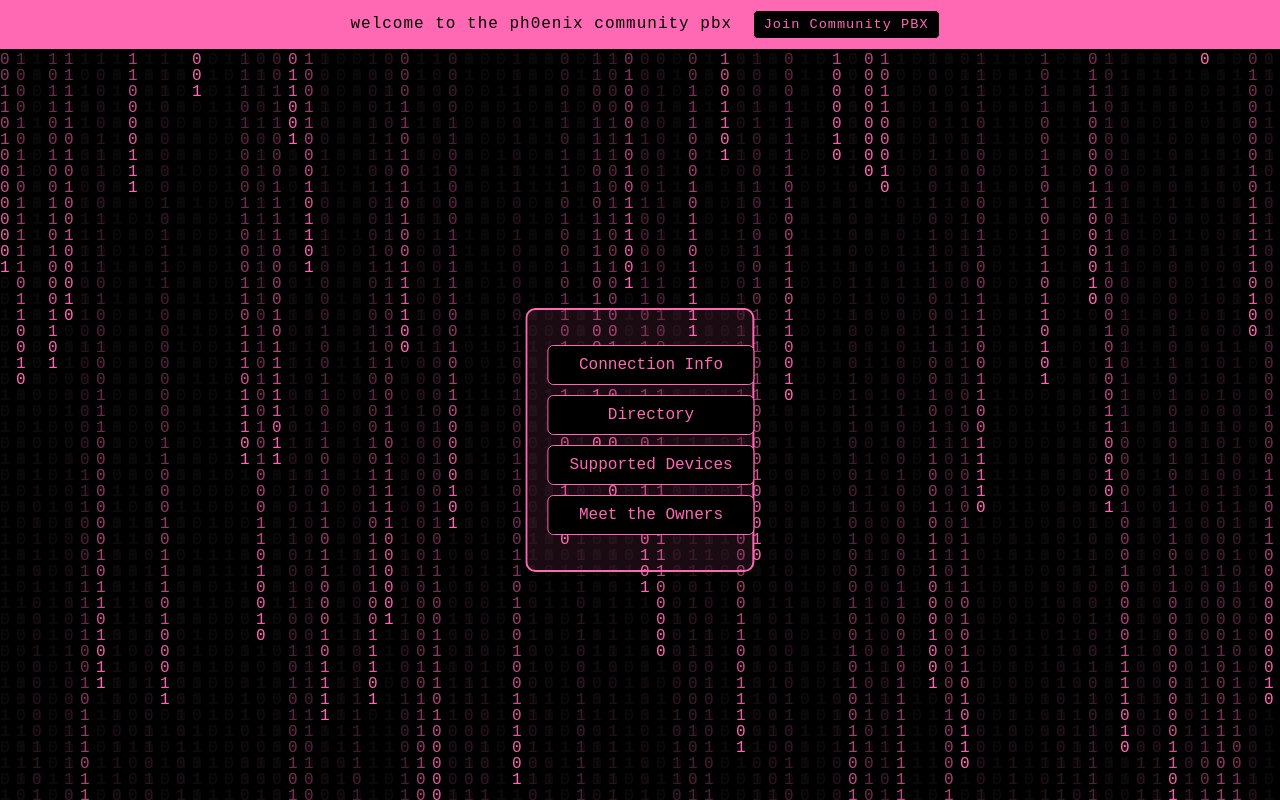
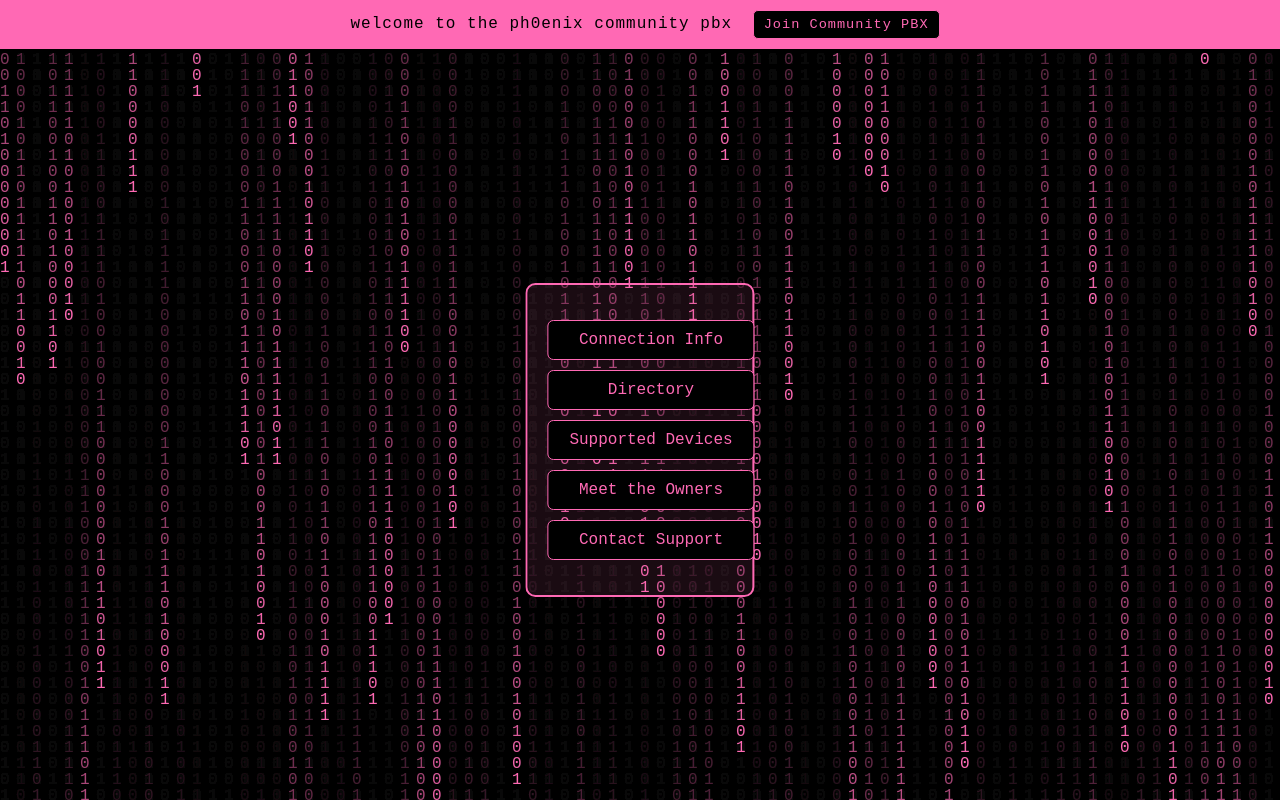
Before and after one commit to skylarmyers69420/ph0enix-pbx, a plain HTML site: page index.html in a window 1280 px wide. Drawn offline with Linux system fonts and the light colour scheme.

Commit message:
Commit 2

```diff
--- a/index.html
+++ b/index.html
@@ -126,6 +126,7 @@
     <a class="menu-button" href="directory.html">Directory</a>
     <a class="menu-button" href="devices.html">Supported Devices</a>
     <a class="menu-button" href="owners.html">Meet the Owners</a>
+    <a class="menu-button" href="https://ph0enix.supportsystem.com/" target="_blank">Contact Support</a>
   </div>
 
   <canvas id="matrix"></canvas>
```
